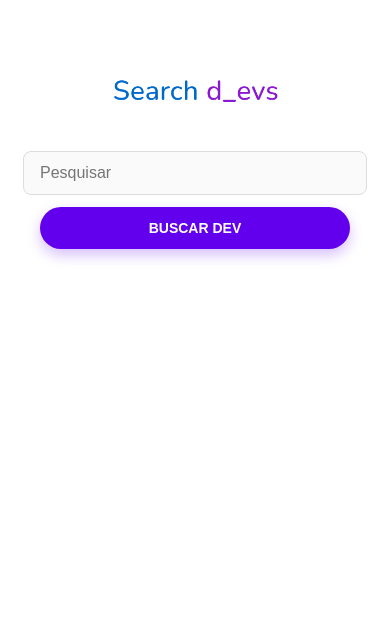
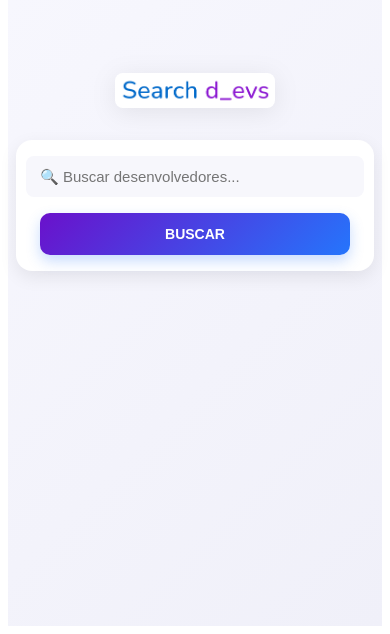
Before and after one commit to pedrjose/searchDevs-angular, an Angular app: page / in a window 390 px wide. Shown: the part 290-924 px from the top of the page. Built offline with nearby package versions, Linux system fonts and the light colour scheme.

Commit message:
refactor: layout project

```diff
--- a/src/app/components/home/home.css
+++ b/src/app/components/home/home.css
@@ -4,73 +4,85 @@
   align-items: center;
   justify-content: center;
   flex-direction: column;
-  gap: 1rem;
+  gap: 2rem;
   padding: 2rem;
+  background: linear-gradient(135deg, #f9f9ff, #f0f0f9);
 }
 
-.section-settings img {
-  max-width: 240px;
+.logo {
+  max-width: 220px;
   height: auto;
+  filter: drop-shadow(0 4px 12px rgba(0, 0, 0, 0.08));
+  transition: transform 0.3s ease;
+  border-radius: 8px;
+}
+
+.logo:hover {
+  transform: scale(1.05);
 }
 
 .form-box {
   display: flex;
-  flex-direction: row;
   align-items: center;
-  gap: 0.75rem;
-  padding: 1.5rem 2rem;
-  border-radius: 16px 40px 16px 16px;
-  transition: transform 0.3s ease;
+  gap: 1rem;
+  background: #fff;
+  padding: 1rem 1.5rem;
+  border-radius: 14px;
+  box-shadow: 0 6px 18px rgba(0, 0, 0, 0.08);
+  transition: box-shadow 0.3s ease, transform 0.3s ease;
 }
 
 .form-box:hover {
-  transform: translateY(-4px);
+  box-shadow: 0 8px 24px rgba(0, 0, 0, 0.12);
+  transform: translateY(-3px);
 }
 
 .form-style {
+  flex: 1;
+  border: none;
+  outline: none;
   border-radius: 8px;
-  background: #fafafa;
-  border: 1px solid #ddd;
-  font-size: 16px;
-  flex: 1;
-  padding: 12px 16px;
-  color: #222;
+  background: #f7f7fc;
+  font-size: 15px;
+  padding: 12px 14px;
+  color: #333;
   transition: all 0.2s ease;
 }
 
 .form-style:focus {
-  background-color: #fff;
-  border-color: #6200ee;
-  box-shadow: 0 0 6px rgba(98, 0, 238, 0.3);
+  background: #fff;
+  border: 1px solid #6200ee;
+  box-shadow: 0 0 6px rgba(98, 0, 238, 0.25);
 }
 
 .button-style {
   border: none;
-  border-radius: 50px;
+  border-radius: 10px;
   padding: 0 20px;
-  background: #6200ee;
+  background: linear-gradient(135deg, #6a11cb, #2575fc);
   color: #fff;
   font-size: 14px;
   font-weight: 600;
   text-transform: uppercase;
   height: 42px;
   min-width: 120px;
-  box-shadow: 0 6px 14px rgba(98, 0, 238, 0.25);
+  cursor: pointer;
+  box-shadow: 0 6px 14px rgba(37, 117, 252, 0.25);
   transition: all 0.25s ease;
 }
 
 .button-style:hover {
-  background: #4500b0;
-  box-shadow: 0 8px 18px rgba(69, 0, 176, 0.3);
+  background: linear-gradient(135deg, #5b0fba, #1e63d6);
+  box-shadow: 0 8px 18px rgba(37, 117, 252, 0.35);
   transform: translateY(-2px);
 }
 
 @media (max-width: 768px) {
   .form-box {
     flex-direction: column;
-    border-radius: 20px;
     width: 100%;
-    max-width: 400px;
+    max-width: 420px;
+    border-radius: 16px;
   }
 
   .form-style,
@@ -80,7 +92,7 @@
 }
 
 @media (max-width: 480px) {
-  .section-settings img {
-    max-width: 180px;
+  .logo {
+    max-width: 160px;
   }
 }
--- a/src/app/components/home/home.html
+++ b/src/app/components/home/home.html
@@ -1,8 +1,10 @@
 <section class="section-settings">
-  <img src="/logo.png" alt="project logo" />
+  <img src="/logo.png" alt="Project Logo" class="logo" />
 
-  <span class="form-box">
-    <input #searchInput type="text" class="form-style" placeholder="Pesquisar" />
-    <button class="button-style" (click)="submit(searchInput.value)">Buscar Dev</button>
-  </span>
+  <div class="form-box">
+    <input #searchInput type="text" class="form-style" placeholder="🔍 Buscar desenvolvedores..." />
+    <button class="button-style" (click)="submit(searchInput.value)">
+      Buscar
+    </button>
+  </div>
 </section>
--- a/src/app/components/profile/profile.css
+++ b/src/app/components/profile/profile.css
@@ -1,216 +1,197 @@
-.logo-settings {
-    height: 2rem;
-}
-
 .search-box-settings {
   display: flex;
   align-items: center;
   justify-content: center;
   gap: 1rem;
   width: 100%;
+  padding: 1rem;
+  background: #fff;
+  box-shadow: 0 2px 10px rgba(0,0,0,0.05);
+  position: sticky;
+  top: 0;
+  z-index: 10;
+}
+
+.logo-settings {
+  height: 2rem;
+  transition: transform 0.3s ease;
+}
+.logo-settings:hover {
+  transform: scale(1.05);
+}
+
+.form-box {
+  display: flex;
+  align-items: center;
+  gap: 0.75rem;
+  background: #f7f7fc;
+  padding: 0.5rem 1rem;
+  border-radius: 12px;
+  box-shadow: 0 2px 8px rgba(0,0,0,0.05);
+}
+
+.form-style {
+  border: none;
+  outline: none;
+  background: transparent;
+  font-size: 14px;
+  padding: 8px 12px;
+  flex: 1;
+}
+
+.form-style:focus {
+  background: #fff;
+  border-radius: 6px;
+  box-shadow: 0 0 0 2px rgba(98, 0, 238, 0.3);
 }
 
 .button-style {
-
-                    display: inline-block;
-                    outline: 0;
   border: none;
+  border-radius: 8px;
+  padding: 0 16px;
+  background: linear-gradient(135deg, #6a11cb, #2575fc);
+  color: #fff;
+  font-size: 13px;
+  font-weight: 600;
   cursor: pointer;
-                    font-weight: 600;
-                    border-radius: 4px;
-                    font-size: 13px;
-                    height: 25px;
-                    background-color: #9147ff;
-                    color: white;
-                    padding: 0 10px;
-
-
+  height: 36px;
+  box-shadow: 0 4px 12px rgba(37, 117, 252, 0.25);
+  transition: all 0.25s ease;
 }
 
 .button-style:hover {
-                        background-color: #772ce8;
+  background: linear-gradient(135deg, #5b0fba, #1e63d6);
+  transform: translateY(-2px);
 }
 
-.form-style {
-
-                    border: 0;
-                    outline: 0;
-                    color: rgb(60, 66, 87);
-                    background-color: rgb(255, 255, 255);
-                    box-shadow: rgb(0 0 0 / 0%) 0px 0px 0px 0px, rgb(0 0 0 / 0%) 0px 0px 0px 0px, rgb(0 0 0 / 0%) 0px 0px 0px 0px, rgb(60 66 87 / 16%) 0px 0px 0px 1px, rgb(0 0 0 / 0%) 0px 0px 0px 0px, rgb(0 0 0 / 0%) 0px 0px 0px 0px, rgb(0 0 0 / 0%) 0px 0px 0px 0px;
-                    border-radius: 4px;
-                    font-size: 14px;
-                    line-height: 20px;
-                    font-weight: 400;
-                    height: 1rem;
-                    padding: 4px 8px;
-                    margin-right: .5rem;
-                    vertical-align: middle;
-                    transition: background-color .24s,box-shadow .24s;
-                    transition-property: background-color, box-shadow;
-                    transition-duration: 0.24s, 0.24s;
-                    transition-timing-function: ease, ease;
-                    transition-delay: 0s, 0s;
-
-
-}
-
-.form-style:focus{
-                        box-shadow: rgb(0 0 0 / 0%) 0px 0px 0px 0px, rgb(58 151 212 / 36%) 0px 0px 0px 4px, rgb(0 0 0 / 0%) 0px 0px 0px 0px, rgb(60 66 87 / 16%) 0px 0px 0px 1px, rgb(0 0 0 / 0%) 0px 0px 0px 0px, rgb(0 0 0 / 0%) 0px 0px 0px 0px, rgb(0 0 0 / 0%) 0px 0px 0px 0px;
-                    }
-
-.section-settings{
-    height: 100vh;
+.section-settings {
+  min-height: 100vh;
   display: flex;
-    align-items: center;
+  gap: 2rem;
+  padding: 2rem;
+  flex-wrap: wrap;
+  align-items: flex-start;
   justify-content: center;
-    flex-direction: row;
-    gap: 1rem;
-    font-family: Arial, Helvetica, sans-serif;
-}
-
-h1 {
-    margin-bottom: -1rem;
+  font-family: 'Segoe UI', Arial, sans-serif;
+  background: #f9f9ff;
 }
 
 .profile-div {
-    padding: 1rem;
+  padding: 1.5rem;
   display: flex;
-    align-items: flex-start;
-    justify-content: center;
   flex-direction: column;
-    box-shadow: rgba(0, 0, 0, 0.09) 0px 2px 1px, rgba(0, 0, 0, 0.09) 0px 4px 2px, rgba(0, 0, 0, 0.09) 0px 8px 4px, rgba(0, 0, 0, 0.09) 0px 16px 8px, rgba(0, 0, 0, 0.09) 0px 32px 16px;
-    border-radius: 5px;
-    width: 15rem;
-    height: 90%;
-}
-
-.profile-box-data {
-    display: flex;
-    align-items: flex-start;
-    flex-direction: column;
-}
-
-.profile-picture {
-    height: 5rem;
-    width: 5rem;
-    border-radius: 50%;
-    object-fit: cover;
-    box-shadow: rgba(0, 0, 0, 0.15) 1.95px 1.95px 2.6px;
+  gap: 1rem;
+  background: #fff;
+  box-shadow: 0 6px 16px rgba(0,0,0,0.08);
+  border-radius: 12px;
+  width: 400px;
+  min-height: 400px;
 }
 
 .profile-box {
   display: flex;
   align-items: center;
-    justify-content: center;
-    flex-direction: row;
   gap: 1rem;
+}
+
+.profile-picture {
+  height: 80px;
+  width: 80px;
+  border-radius: 50%;
+  object-fit: cover;
+  box-shadow: 0 4px 10px rgba(0,0,0,0.1);
+}
+
+.profile-box-data h1 {
+  font-size: 1.2rem;
+  margin: 0;
+}
+.username {
+  color: #666;
+  font-size: 0.9rem;
+}
+
+.bio {
+  font-size: 0.9rem;
+  color: #444;
+  line-height: 1.4;
+}
+
+.profile-column-box {
+  display: flex;
+  flex-direction: column;
+  gap: 1.5rem;
+
+}
+
+.profile-data,
+.profile-links {
+  display: flex;
+  flex-direction: column;
+  gap: 0.75rem;
+}
+
+.profile-data-line,
+.profile-link-line {
+  display: flex;
+  align-items: center;
+  gap: 0.5rem;
+  font-size: 0.85rem;
+  color: #333;
+  margin-bottom: -2rem;
 }
 
 .icon-settings {
   height: 1rem;
 }
 
-.profile-column-box {
+.repo-div {
   display: flex;
-    align-items: flex-start;
-    justify-items: center;
   flex-direction: column;
-    gap: 2rem;
+  gap: 1rem;
+  width: 500px;
 }
 
-.profile-data {
-    display: flex;
-    align-items: flex-start;
-    justify-content: flex-start;
-    flex-direction: column;
+.repo-card {
+  background: #fff;
+  box-shadow: 0 4px 12px rgba(0,0,0,0.08);
+  border-radius: 12px;
+  padding: 1rem;
+  transition: all 0.3s ease;
 }
 
-.profile-links {
-    display: flex;
-    align-items: flex-start;
-    justify-content: flex-start;
-    flex-direction: column;
+.repo-card:hover {
+  transform: translateY(-3px);
+  box-shadow: 0 6px 16px rgba(0,0,0,0.12);
 }
 
-.profile-data-line,
-.profile-link-line {
-    display: flex;
-    align-items: center;
-    justify-content: flex-start;
-    flex-direction: row;
-    margin-bottom: -1.5rem;
-    gap: .5rem;
+.repo-card h2 {
+  font-size: 1rem;
+  margin-bottom: 0.25rem;
 }
-
-
-.repo-div {
-    padding: 1rem;
-    display: flex;
-    align-items: flex-start;
-    justify-content: center;
-    flex-direction: column;
-    box-shadow: rgba(0, 0, 0, 0.09) 0px 2px 1px, rgba(0, 0, 0, 0.09) 0px 4px 2px, rgba(0, 0, 0, 0.09) 0px 8px 4px, rgba(0, 0, 0, 0.09) 0px 16px 8px, rgba(0, 0, 0, 0.09) 0px 32px 16px;
-    border-radius: 5px;
-    width: 25rem;
-    height: 90%;
+.repo-card p {
+  font-size: 0.85rem;
+  color: #444;
+  margin: 0.25rem 0;
 }
 
 .url-profile {
-    font-weight:bolder;
-    width: 1rem;
+  font-weight: 600;
+  color: #2575fc;
+  text-decoration: none;
 }
-
 .url-profile:hover {
-    font-weight: lighter;
-}
-
-.repo-card {
-    box-shadow: rgba(0, 0, 0, 0.15) 2.4px 2.4px 3.2px;
-    width: 20rem;
-    font-size: 8px;
-    height: 10rem;
-    margin-bottom: 1rem;
-    padding: 1rem;
-    border-radius: 15px;
-}
-
-.repo-card:hover {
-    box-shadow: rgba(0, 0, 0, 0.05) 0px 0px 0px 1px, rgb(209, 213, 219) 0px 0px 0px 1px inset;
-}
-
-a {
-    color: inherit;
-    text-decoration: none;
-    cursor: pointer;
+  text-decoration: underline;
 }
 
 @media (max-width: 768px) {
-    .logo-settings {
-    height: 1rem;
+  .section-settings {
+    flex-direction: column;
+    align-items: center;
   }
-
-.form-style {
-    width: 5rem;
-}
-
-.section-settings{
-    flex-direction: column;
-}
-
-.profile-div {
-    width: 20rem;
-    margin-top: 27rem;
-}
-
+  .profile-div,
   .repo-div {
-    margin-top: 1rem;
-    width: 20rem;
-}
-
-.repo-card {
-    width: 17rem;
-    font-size: 8px;
-    height: 8rem;
+    width: 100%;
+    max-width: 420px;
   }
 }
--- a/src/app/components/profile/profile.html
+++ b/src/app/components/profile/profile.html
@@ -1,56 +1,55 @@
 <div class="search-box-settings">
-    <a href="/"><img src="/logo.png" alt="project logo" class="logo-settings" /></a>
+    <a href="/">
+        <img src="/logo.png" alt="project logo" class="logo-settings" />
+    </a>
 
-    <span class="form-box">
-        <input #searchInput type="text" class="form-style" placeholder="Pesquisar" />
-        <button class="button-style" (click)="submit(searchInput.value)">Buscar Dev</button>
-    </span>
+    <div class="form-box">
+        <input #searchInput type="text" class="form-style" placeholder="🔍 Buscar desenvolvedores..." />
+        <button class="button-style" (click)="submit(searchInput.value)">Buscar</button>
+    </div>
 </div>
 
 <section class="section-settings">
-    <!-- PERFIL -->
     <div *ngIf="loadingUser">
         <p>Carregando perfil...</p>
     </div>
 
     <div class="profile-div" *ngIf="!loadingUser && hasUserData; else semPerfil">
-        <span class="profile-box">
+        <div class="profile-box">
             <img [src]="userData?.avatar_url || '/default-avatar.png'" class="profile-picture" />
-            <span class="profile-box-data">
+            <div class="profile-box-data">
                 <h1>{{ userData?.name || 'Sem informação' }}</h1>
-                <p>@{{ userData?.login || 'Sem informação' }}</p>
-            </span>
-        </span>
-        <p><i>{{ userData?.bio || 'Sem informação' }}</i></p>
+                <p class="username">@{{ userData?.login || 'Sem informação' }}</p>
+            </div>
+        </div>
+        <p class="bio"><i>{{ userData?.bio || 'Sem informação' }}</i></p>
 
         <div class="profile-column-box">
-            <!-- DADOS SEGUIDORES -->
             <div class="profile-data">
-                <span class="profile-data-line">
+                <div class="profile-data-line">
                     <img src="/followers.png" alt="followers icon" class="icon-settings" />
                     <p>{{ userData?.followers ?? 'Sem informação' }} seguidores</p>
-                </span>
-                <span class="profile-data-line">
+                </div>
+                <div class="profile-data-line">
                     <img src="/following.png" alt="following icon" class="icon-settings" />
                     <p>{{ userData?.following ?? 'Sem informação' }} seguindo</p>
-                </span>
+                </div>
             </div>
 
-            <!-- LINKS -->
             <div class="profile-links">
-                <span class="profile-link-line">
+                <div class="profile-link-line">
                     <img src="/building.png" alt="building icon" class="icon-settings" />
                     <p>{{ userData?.company || 'Sem informação' }}</p>
-                </span>
-                <span class="profile-link-line">
+                </div>
+                <div class="profile-link-line">
                     <img src="/location.png" alt="location icon" class="icon-settings" />
                     <p>{{ userData?.location || 'Sem informação' }}</p>
-                </span>
-                <span class="profile-link-line">
+                </div>
+                <div class="profile-link-line">
                     <img src="/email.png" alt="email icon" class="icon-settings" />
                     <p>{{ userData?.email || 'Sem informação' }}</p>
-                </span>
-                <span class="profile-link-line">
+                </div>
+                <div class="profile-link-line">
                     <img src="/website.png" alt="website icon" class="icon-settings" />
                     <p>
                         <ng-container *ngIf="userData?.blog; else noBlog">
@@ -60,7 +59,7 @@
                         </ng-container>
                         <ng-template #noBlog>Sem informação</ng-template>
                     </p>
-                </span>
+                </div>
             </div>
         </div>
     </div>
@@ -69,7 +68,6 @@
         <p>Perfil não encontrado.</p>
     </ng-template>
 
-    <!-- REPOSITÓRIOS -->
     <div *ngIf="loadingRepos">
         <p>Carregando repositórios...</p>
     </div>
```
Lines whose indentation alone changed are shown as unchanged.
